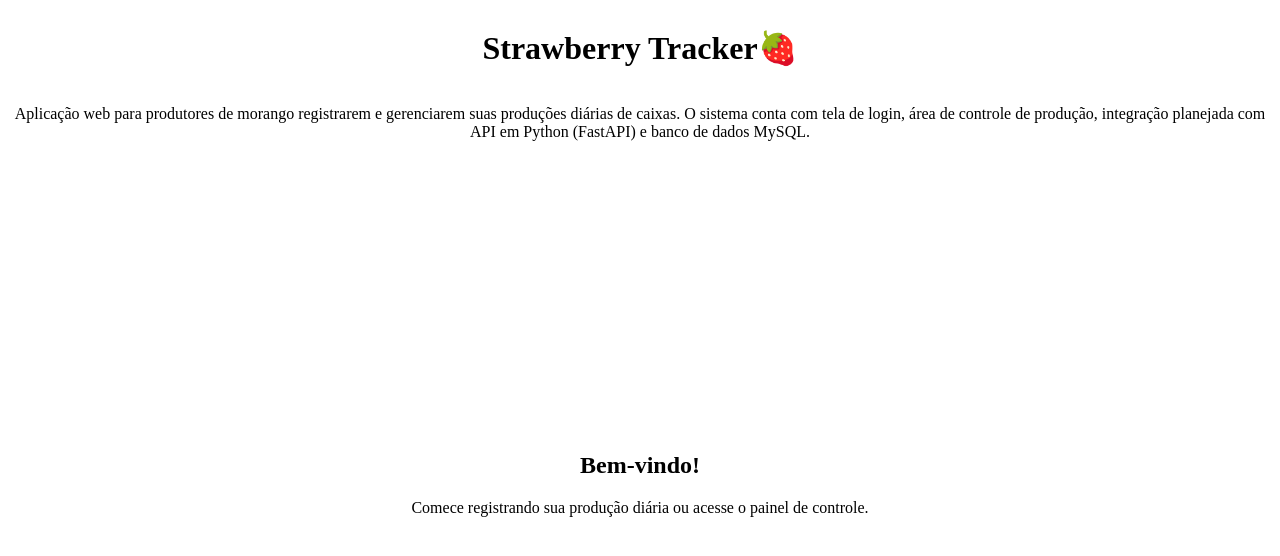
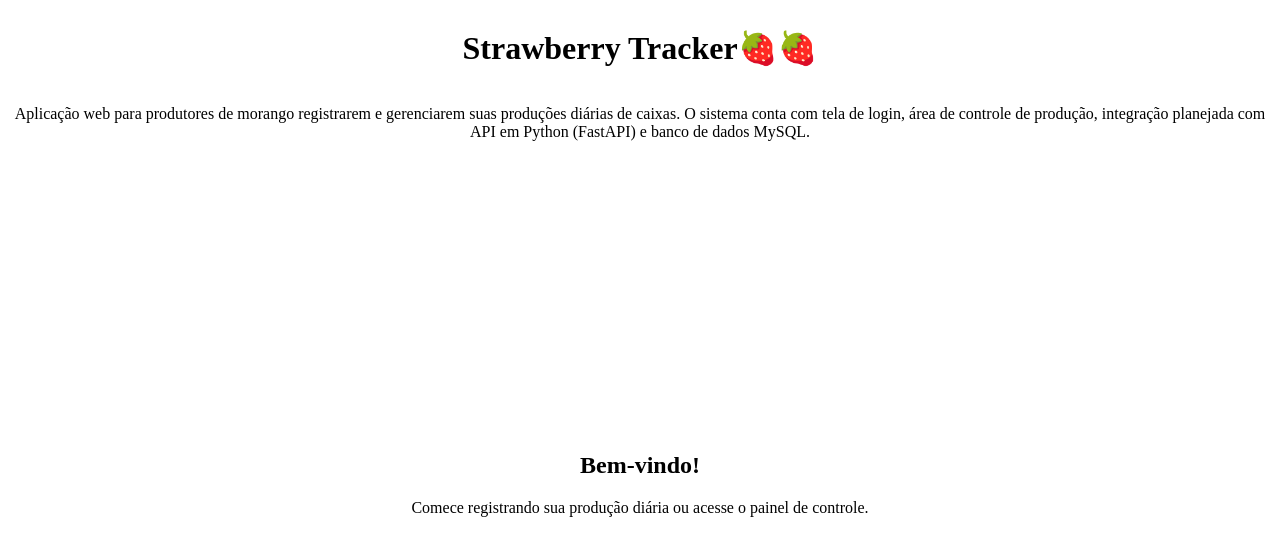
Before and after one commit to liviaceciliags/strawberry-tracker, a Vue app in the folder strawberry-prod/: page / in a window 1280 px wide. Shown: the top 556 px of the page. Built offline with nearby package versions, Linux system fonts and the light colour scheme.

Commit message:
Causando conflito proposital

```diff
--- a/strawberry-prod/src/App.vue
+++ b/strawberry-prod/src/App.vue
@@ -3,7 +3,7 @@
     <header class="w-full bg-white shadow-md py-6 mb-8 flex flex-col items-center">
       <h1 class="text-3xl font-bold text-pink-700 flex items-center gap-2">
         <span>Strawberry Tracker</span>
-        <span aria-label="Morango" class="text-3xl">🍓</span>
+        <span aria-label="Morango" class="text-3xl">🍓🍓</span>
       </h1>
       <p class="mt-2 text-gray-600 text-center max-w-xl">
         Aplicação web para produtores de morango registrarem e gerenciarem suas produções diárias de caixas.
```
